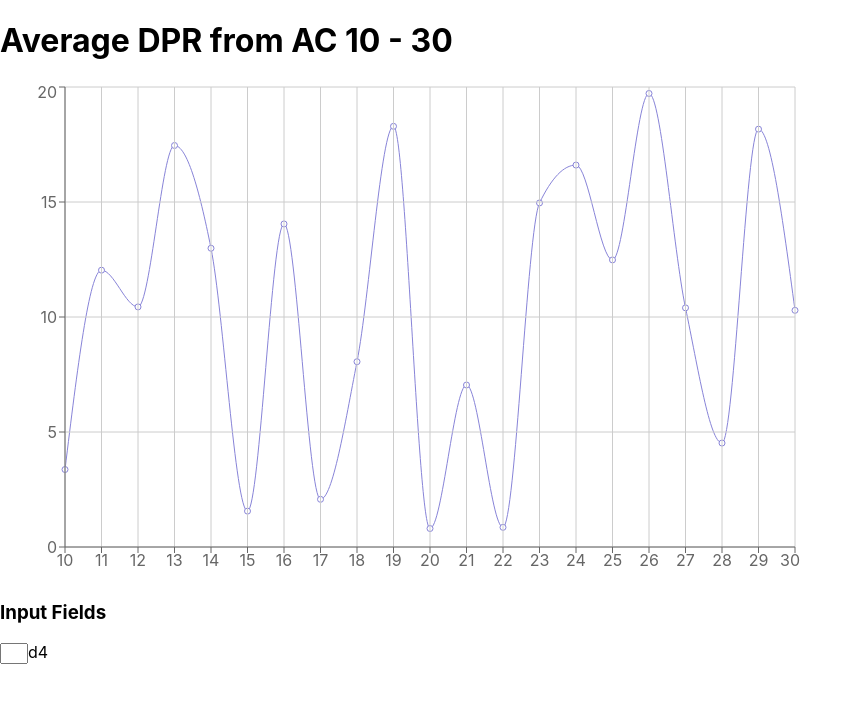
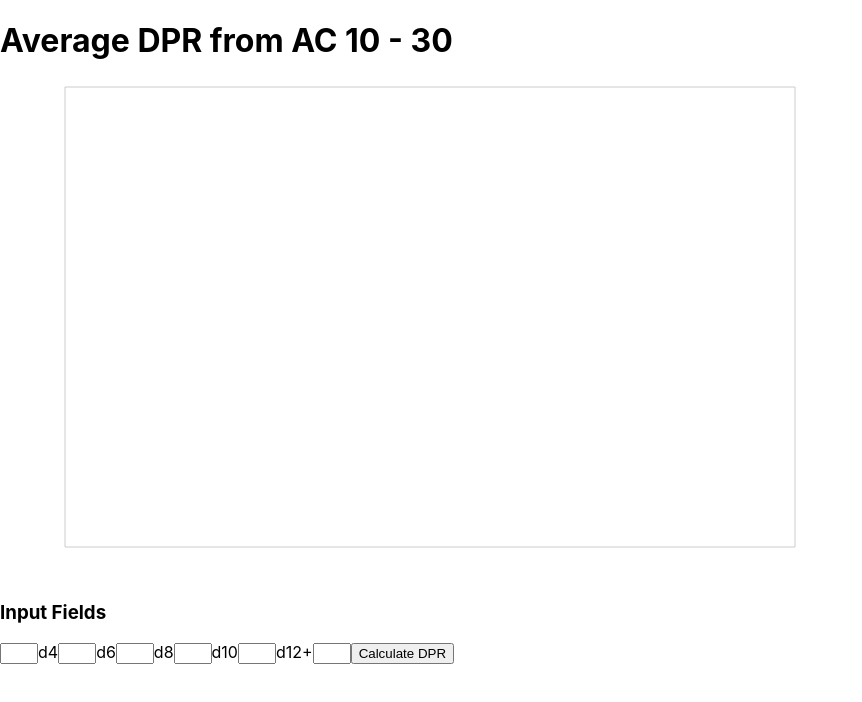
Before and after one commit to DennisLi755/dnd-dpr-calculator, a React (Create React App) app in the folder dpr-calc/: page / in a window 1280 px wide. Shown: the top 702 px of the page, without its empty margins (0-862 px from the left). Built offline with nearby package versions, Linux system fonts and the light colour scheme.

Commit message:
some progress on dice analysis

```diff
--- a/dpr-calc/src/App.css
+++ b/dpr-calc/src/App.css
@@ -1,3 +1,3 @@
 .diceInput {
-  width: 20px;
+  width: 30px;
 }
--- a/dpr-calc/src/App.js
+++ b/dpr-calc/src/App.js
@@ -1,22 +1,44 @@
 import {useState, useEffect, useContext} from 'react';
 import './App.css';
 import { DamageGraph } from './graphs/damage-graph';
-import { diceAvg } from './dice-data/dice';
+import { diceAvg, diceTitles } from './dice-data/dice';
 
 function App() {
-  let data = [];
-  for (let i = 0; i < 21; i++) {
-    data.push(Math.random() * 20);
+  //testing stuff
+  // let data = [];
+  // for (let i = 0; i < 21; i++) {
+  //   data.push(Math.random() * 20);
+  // }
+
+  const [diceNum, setDiceNum] = useState([0, 0, 0, 0, 0]);
+  const [mod, setMod] = useState(0);
+  const [data, setData] = useState([]);
+  useEffect(() => {
+    //console.log(diceNum);
+  }, [diceNum]);
+
+  const calculateDPR = () => {
+    const flatAverage = diceNum.map((num, idx) => num * diceAvg[idx]);
+    //tentative
+    const dpr = flatAverage.reduce((a, b) => a + b) + mod;
+    console.log(dpr);
   }
-  console.log(diceAvg);
+
   return (
     <>
       <h1>Average DPR from AC 10 - 30</h1>
       <DamageGraph damageData={data}/>
       <div className="inputs">
         <h3>Input Fields</h3>
-          <input className="diceInput" type="text"/>
-          <label>d4</label>
+          {diceTitles.map((title, idx) => (
+            <>
+              <input className="diceInput" type="number" onChange={e => setDiceNum(diceNum.map((num, id) => id === idx ? num + e.target.value : num))}/>
+              <label>{title}</label>
+            </>
+          ))}
+        +
+        <input className="diceInput" type="number" onChange={e => setMod(parseInt(e.target.value))} />
+        <button onClick={calculateDPR}>Calculate DPR</button>
       </div>
     </>
   );
--- a/dpr-calc/src/dice-data/dice.js
+++ b/dpr-calc/src/dice-data/dice.js
@@ -11,8 +11,10 @@ const dice = [
     [1, 2, 3, 4, 5, 6, 7, 8],
     [1, 2, 3, 4, 5, 6, 7, 8, 9, 10],
     [1, 2, 3, 4, 5, 6, 7, 8, 9, 10, 11, 12]
-]
+];
+
+const diceTitles = ["d4", "d6", "d8", "d10", "d12"];
 
 const diceAvg = dice.map(die => (die[0] + die[die.length - 1]) / 2);
 
-export {diceAvg, dice};
+export {diceAvg, dice, diceTitles};
```
Also changed, not shown: 1 other file (tests, documents, lock files or other folders).
